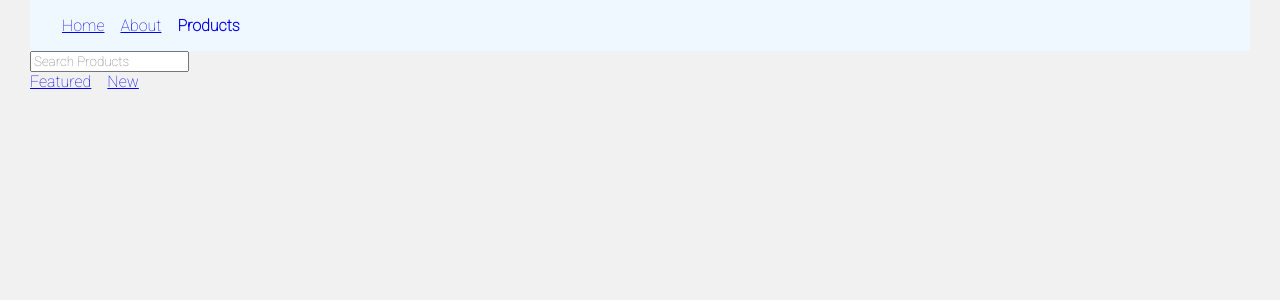
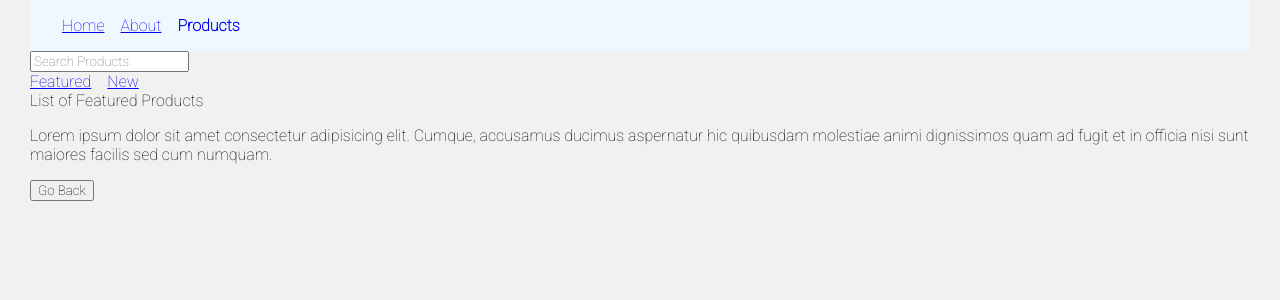
Before and after one commit to kiche-allan/React-router-6-with-authentication, a React (Create React App) app: page /products in a window 1280 px wide. Shown: the top 300 px of the page. Built offline with nearby package versions, Linux system fonts and the light colour scheme.

Commit message:
added an index route

```diff
--- a/src/App.js
+++ b/src/App.js
@@ -17,6 +17,7 @@ function App() {
       <Route path ='about' element = {<About/>}/>
       <Route path='order-summary' element ={<OrderSummary/>}/>
       <Route path='products' element = {<Products />}>
+        <Route index element ={<FeaturedProducts />}/>
         <Route path ='featured' element ={<FeaturedProducts/>}/>
         <Route path='new' element ={<NewProducts/>}/>
       </Route>
--- a/src/components/FeaturedProducts.js
+++ b/src/components/FeaturedProducts.js
@@ -5,7 +5,7 @@ export default function FeaturedProducts() {
     const navigate = useNavigate()
   return (
     <>
-    <div>List of New Products</div>
+    <div>List of Featured Products</div>
     <p>Lorem ipsum dolor sit amet consectetur adipisicing elit. Cumque, accusamus ducimus aspernatur hic quibusdam molestiae animi dignissimos quam ad fugit et in officia nisi sunt maiores facilis sed cum numquam.</p>
     <button onClick={() => navigate(-1)}>Go Back</button>
     </>
```
